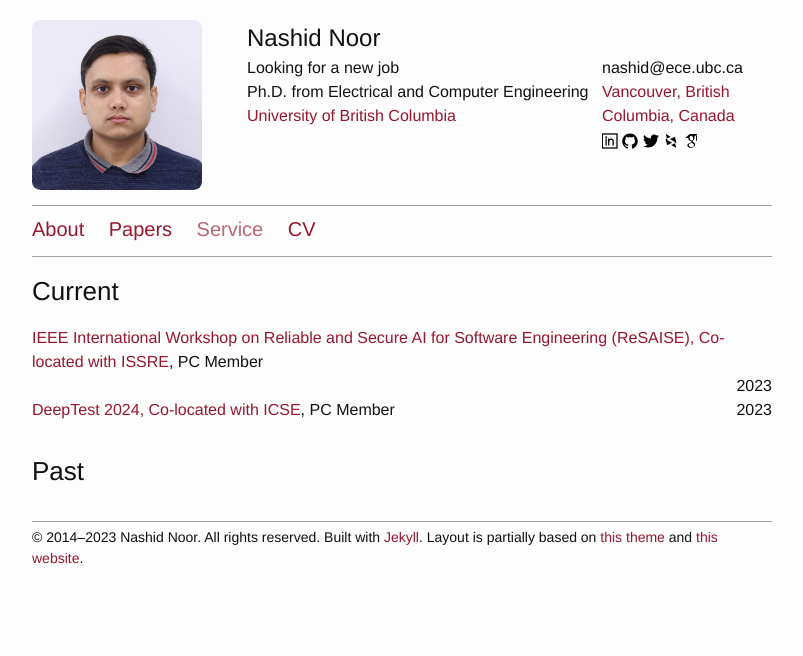
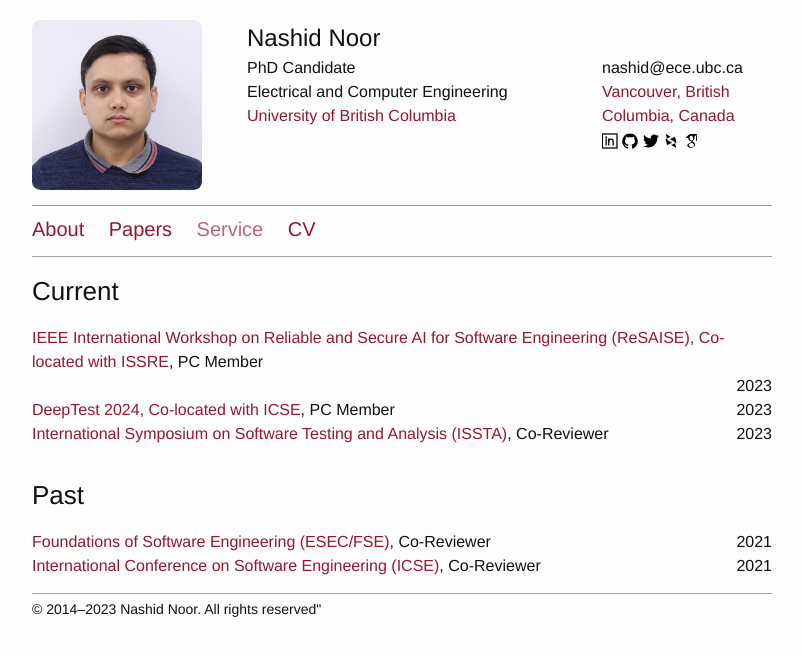
Before and after one commit to nashid/nashid.github.io, a Jekyll site: the page built from nav/service.md, in a window 1280 px wide. Shown: the top 656 px of the page, without its empty margins (238-1041 px from the left). Built offline with Jekyll 4.4.1, drawn with Linux system fonts in a browser that asks for light colours.

Commit message:
update service

```diff
--- a/_data/services.yml
+++ b/_data/services.yml
@@ -9,3 +9,23 @@
   role: PC Member
   year: 2023
   website: https://conf.researchr.org/home/icse-2024/deeptest-2024
+
+### Past
+
+# 2023
+- name: International Symposium on Software Testing and Analysis (ISSTA)
+  role: Co-Reviewer
+  year: 2023
+  website: https://conf.researchr.org/home/issta-2023
+
+# 2021
+- name: Foundations of Software Engineering (ESEC/FSE)
+  role: Co-Reviewer
+  year: 2021
+  website: https://conf.researchr.org/home/issta-2023
+
+# 2021
+- name: International Conference on Software Engineering (ICSE)
+  role: Co-Reviewer
+  year: 2021
+  website: https://conf.researchr.org/home/icse-2021
--- a/_includes/footer.html
+++ b/_includes/footer.html
@@ -2,7 +2,7 @@
     <div class="wrapper">
         <div class="footer-col-wrapper">
             <div class="footer-col">
-              © 2014–{{ "now" | date: "%Y" }} {{ site.title }}. All rights reserved. Built with <a href="http://jekyllrb.com/" target="_blank">Jekyll</a>. Layout is partially based on <a href="https://github.com/jekyll/minima" target="_blank">this theme</a> and <a href="https://github.com/andyjko/faculty" target="_blank">this website</a>.
+              © 2014–{{ "now" | date: "%Y" }} {{ site.title }}. All rights reserved"
             </div>
         </div>
   </div>
--- a/_includes/header.html
+++ b/_includes/header.html
@@ -8,9 +8,9 @@
           <div class="header-col  header-col-2">
               <ul class="contact-list">
                 <li class="large-name">{{ site.title }}</li>
-                <li> Looking for a new job </li>
+                <li> PhD Candidate </li>
                 <!--<li><a href="{{ site.groupweb }}" target="_blank">{{ site.group }}</a></li> -->
-                <li> Ph.D. from Electrical and Computer Engineering
+                <li> Electrical and Computer Engineering
                  <!--  <a href="{{ site.deptweb }}" target="_blank">{{ site.dept }}</a> -->
                 </li>
                 <li><a href="{{ site.institutionweb }}" target="_blank">{{ site.institution }}</a></li>
```
